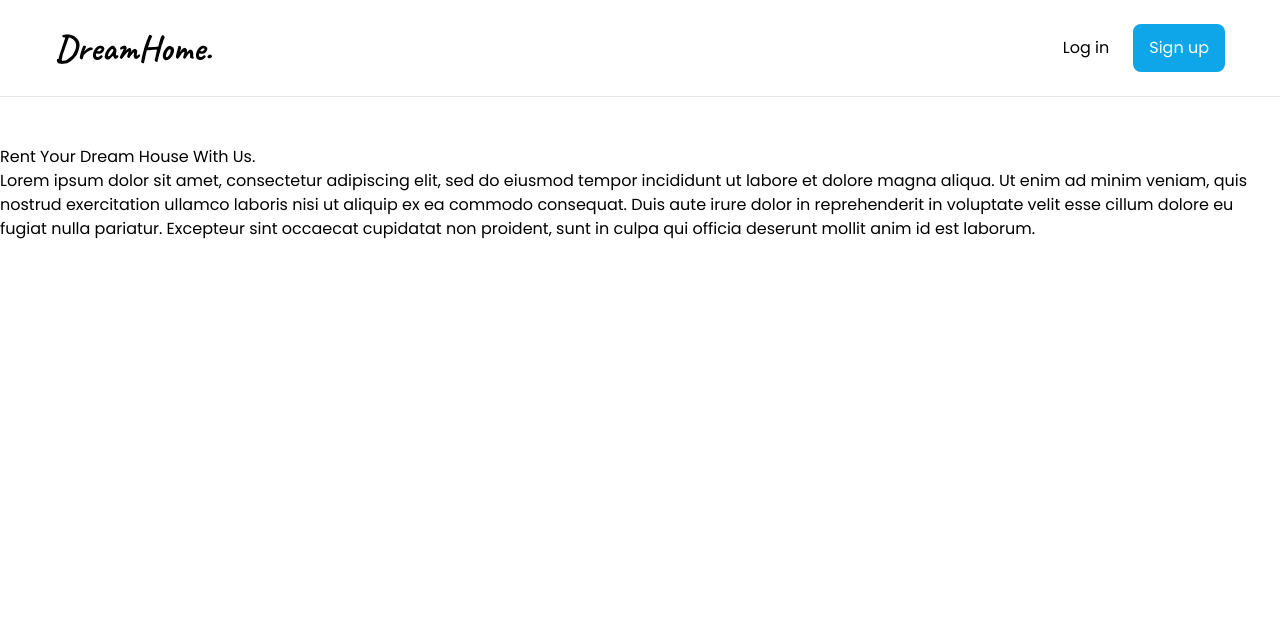
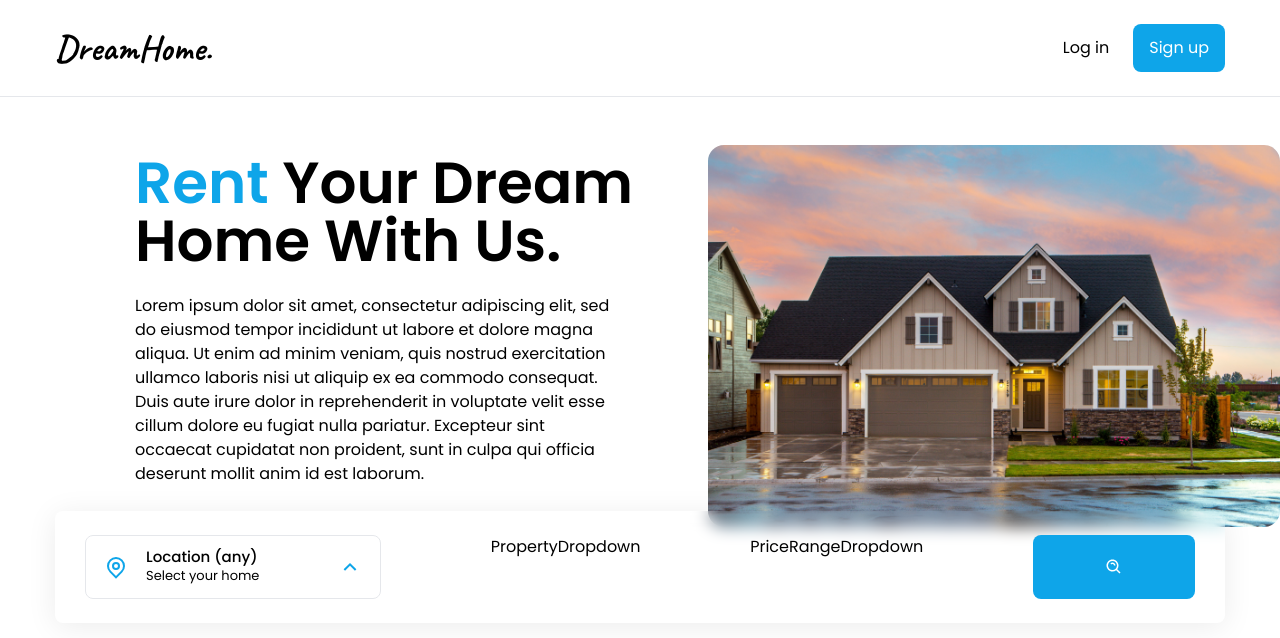
Before and after one commit to VSCRemy/real-state-project, a React (Create React App) app: page / in a window 1280 px wide. Shown: the top 638 px of the page. Built offline with nearby package versions, Linux system fonts and the light colour scheme.

Commit message:
Home page and first drop down

```diff
--- a/src/components/Banner.js
+++ b/src/components/Banner.js
@@ -1,16 +1,16 @@
 import React from "react";
-import Image from "../assets/img/house-banner.png";
+import Image from "../assets/img/house-banner.jpg";
 import Search from "../components/Search";
 
 const Banner = () => {
   return (
-    <section>
-      <div>
-        <div>
-          <h1>
-            <span>Rent</span> Your Dream House With Us.
+    <section className="h-full max-h-[640px] mb-8 xl:mb-24">
+      <div className="flex flex-col lg:flex-row">
+        <div className="lg:ml-8 xl:ml-[135px] flex flex-col items-center lg:items-start text-center lg:text-left justify-center flex-1 px-4 lg:px-0">
+          <h1 className="text-4xl lg:text-[58px] font-semibold leading-none mb-6">
+            <span className="text-sky-500">Rent</span> Your Dream Home With Us.
           </h1>
-          <p>
+          <p className="max-w-[480px] mb-8">
             Lorem ipsum dolor sit amet, consectetur adipiscing elit, sed do
             eiusmod tempor incididunt ut labore et dolore magna aliqua. Ut enim
             ad minim veniam, quis nostrud exercitation ullamco laboris nisi ut
@@ -20,7 +20,11 @@ const Banner = () => {
             culpa qui officia deserunt mollit anim id est laborum.
           </p>
         </div>
+        <div className="hidden flex-1 lg:flex justify-end items-end">
+          <img src={Image} alt="" className="rounded-2xl" />
+        </div>
       </div>
+      <Search />
     </section>
   );
 };
--- a/src/components/CountryDropdown.js
+++ b/src/components/CountryDropdown.js
@@ -1,7 +1,47 @@
-import React from 'react';
+import React, { useState, useEffect, useContext } from "react";
+import { RiMapPinLine, RiArrowDownSLine, RiArrowUpSLine } from "react-icons/ri";
+import { Menu } from "@headlessui/react";
+import { HouseContext } from "./HouseContext";
 
 const CountryDropdown = () => {
-  return <div>CountryDropdown</div>;
+  const { country, setCountry, countries } = useContext(HouseContext);
+
+  const [isOpen, setIsOpen] = useState(false);
+
+  return (
+    <Menu as="div" className="dropdown relative">
+      <Menu.Button
+        onClick={() => setIsOpen(!isOpen)}
+        className="dropdown-btn w-full text-left"
+      >
+        <RiMapPinLine className="dropdown-icon-primary" />
+        <div>
+          <div className="text-[15px] font-medium leading-tight">{country}</div>
+          <div className="text-[13px]">Select your home</div>
+        </div>
+        {isOpen ? (
+          <RiArrowDownSLine className="dropdown-icon-secondary" />
+        ) : (
+          <RiArrowUpSLine className="dropdown-icon-secondary" />
+        )}
+      </Menu.Button>
+
+      <Menu.Items className="dropdown-menu">
+        {countries.map((country, index) => {
+          return (
+            <Menu.Item
+              onClick={() => setCountry(country)}
+              className="cursor-pointer hover:text-sky-700 transition"
+              as="li"
+              key={index}
+            >
+              {country}
+            </Menu.Item>
+          );
+        })}
+      </Menu.Items>
+    </Menu>
+  );
 };
 
 export default CountryDropdown;
--- a/src/components/HouseContext.js
+++ b/src/components/HouseContext.js
@@ -1,7 +1,44 @@
-import React from 'react';
+import React, { useState, useEffect, createContext } from "react";
+import { housesData } from "../data";
 
-const HouseContext = () => {
-  return <div>HouseContext</div>;
+export const HouseContext = createContext();
+
+const HouseContextProvider = ({ children }) => {
+  const [houses, setHouses] = useState(housesData);
+  const [country, setCountry] = useState("Location (any)");
+  const [countries, setCountries] = useState([]);
+  const [property, setProperty] = useState("Property type (any)");
+  const [properties, setProperties] = useState([]);
+  const [price, setPrice] = useState("Property range (any)");
+  const [loading, setLoading] = useState(false);
+
+  useEffect(() => {
+    const allCountries = houses.map((house) => {
+      return house.country;
+    });
+    const uniqueCountries = ["Location (any)", ...new Set(allCountries)];
+
+    setCountries(uniqueCountries);
+  }, []);
+
+  return (
+    <HouseContext.Provider
+      value={{
+        country,
+        setCountry,
+        countries,
+        property,
+        setProperty,
+        properties,
+        price,
+        setPrice,
+        houses,
+        loading,
+      }}
+    >
+      {children}
+    </HouseContext.Provider>
+  );
 };
 
-export default HouseContext;
+export default HouseContextProvider;
--- a/src/components/Search.js
+++ b/src/components/Search.js
@@ -1,7 +1,21 @@
-import React from 'react';
+import React, { useContext } from "react";
+import CountryDropdown from "./CountryDropdown";
+import PropertyDropdown from "./PropertyDropdown";
+import PriceRangeDropdown from "./PriceRangeDropdown";
+import { BiSearchAlt } from "react-icons/bi";
+import { HouseContext } from "./HouseContext";
 
 const Search = () => {
-  return <div>Search</div>;
+  return (
+    <div className="px-[30px] py-6 max-w-[1170px] mx-auto flex flex-col lg:flex-row justify-between gap-4 lg:gap-x-3 relative lg:-top-4 lg:shadow-1 bg-white lg:bg-transparent lg:backdrop-blur rounded-lg">
+      <CountryDropdown />
+      <PropertyDropdown />
+      <PriceRangeDropdown />
+      <button className="bg-sky-500 hover:bg-sky-700 transition w-full lg:max-w-[162px] h-16 rounded-lg flex justify-center items-center text-white text-lg">
+        <BiSearchAlt />
+      </button>
+    </div>
+  );
 };
 
 export default Search;
--- a/src/index.css
+++ b/src/index.css
@@ -15,10 +15,10 @@
     @apply flex h-[64px] items-center px-[18px] border rounded-lg;
   }
   .dropdown-icon-primary {
-    @apply text-2xl mr-[18px] text-violet-700;
+    @apply text-2xl mr-[18px] text-sky-500;
   }
   .dropdown-icon-secondary {
-    @apply text-2xl text-violet-700 ml-auto;
+    @apply text-2xl text-sky-500 ml-auto;
   }
   .dropdown-menu {
     @apply px-6 py-8 text-[15px] space-y-6 shadow-md bg-white absolute w-full z-10 list-none rounded-b-lg;
--- a/src/index.js
+++ b/src/index.js
@@ -3,12 +3,15 @@ import ReactDOM from "react-dom/client";
 import "./index.css";
 import App from "./App";
 import { BrowserRouter as Router } from "react-router-dom";
+import HouseContextProvider from "./components/HouseContext";
 
 const root = ReactDOM.createRoot(document.getElementById("root"));
 root.render(
-  <Router>
-    <React.StrictMode>
-      <App />
-    </React.StrictMode>
-  </Router>
+  <HouseContextProvider>
+    <Router>
+      <React.StrictMode>
+        <App />
+      </React.StrictMode>
+    </Router>
+  </HouseContextProvider>
 );
```
Also changed, not shown: src/assets/img/house-banner.jpg (added), src/assets/img/house-banner.png (deleted).
